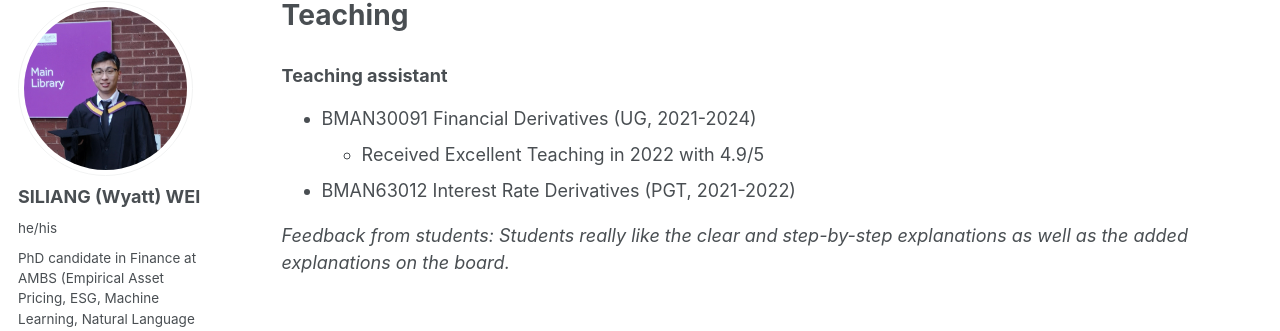
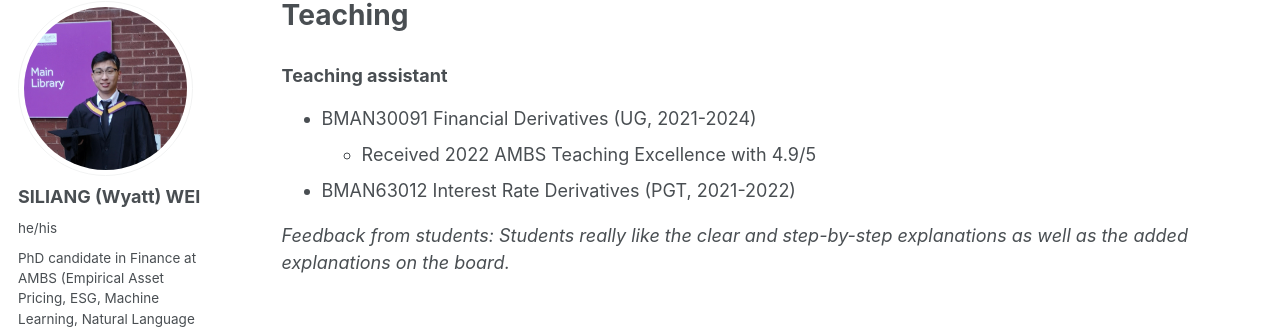
Before and after one commit to wyattswei/wyattswei.github.io, a Jekyll site: the page built from _pages/teaching.md, in a window 1280 px wide. Shown: the part 105-436 px from the top of the page. Built offline with Jekyll 4.4.1, drawn with Linux system fonts in a browser that asks for light colours; some web fonts are replaced.

Commit message:
Change CV and Teaching Page

```diff
--- a/_pages/teaching.md
+++ b/_pages/teaching.md
@@ -11,7 +11,7 @@ redirect_from:
 
 ### Teaching assistant
 * BMAN30091 Financial Derivatives (UG, 2021-2024)
-  * Received Excellent Teaching in 2022 with 4.9/5
+  * Received 2022 AMBS Teaching Excellence with 4.9/5
 * BMAN63012 Interest Rate Derivatives (PGT, 2021-2022)
 
 _Feedback from students: Students really like the clear and step-by-step explanations as well as the added explanations on the board._
```
Also changed, not shown: _pages/cv.md (+1 -1 lines), 1 other file.
